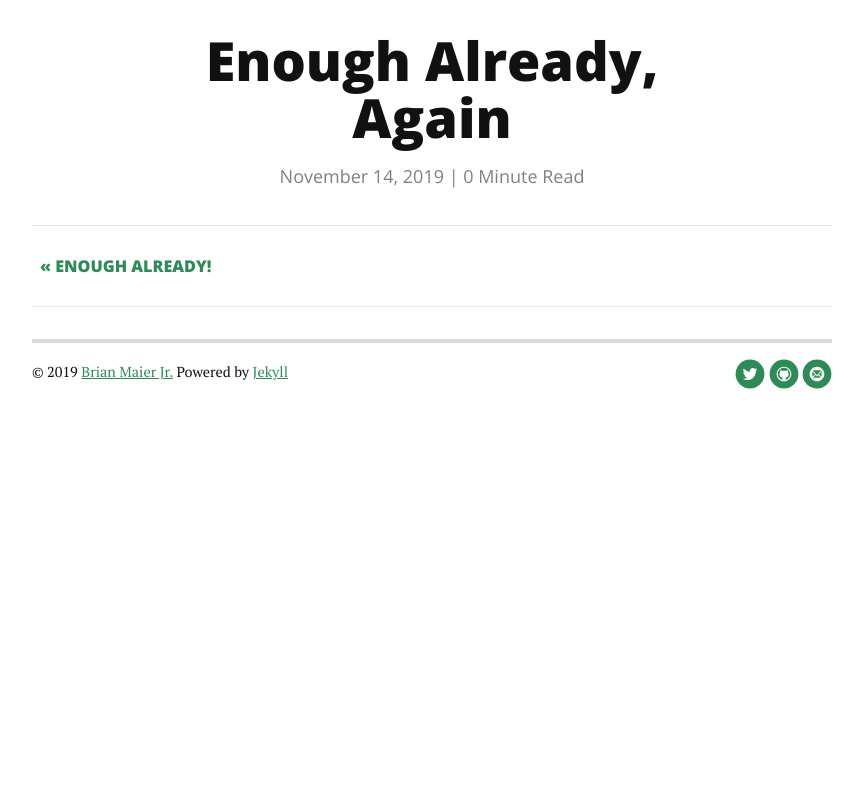
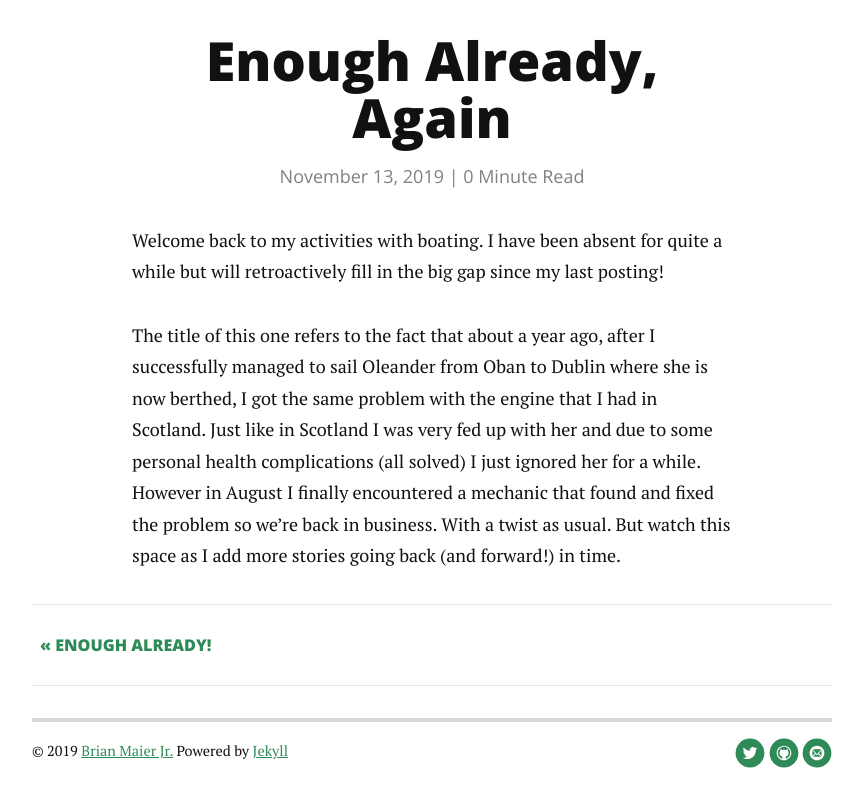
Before and after one commit to annard/annard.github.io, a Jekyll site: the page built from _posts/2019-11-14-enough_already,_again.markdown, in a window 1280 px wide. Shown: the part 270-1077 px from the top of the page, without its empty margins (208-1071 px from the left). Built offline with Jekyll 4.4.1, drawn with Linux system fonts in a browser that asks for light colours; nearby versions of some CDN libraries; before the commit the page ends 900 px from its top, so only the background shows below that.

Commit message:
Cleanup after a long absence
Added new article to restart this blog. Updated to latest ruby and latest v3 of
jekyll (since v4 has breaking changes). Now I can fully post from within Emacs
since I rekindled my love for this great editor.

```diff
--- a/Gemfile
+++ b/Gemfile
@@ -8,7 +8,7 @@ source "https://rubygems.org"
 #
 # This will help ensure the proper Jekyll version is running.
 # Happy Jekylling!
-gem "jekyll", "~> 3.5"
+gem "jekyll", "~> 3.8"
 
 # This is the default theme for new Jekyll sites. You may change this to anything you like.
 gem "minima", "~> 2.0"
@@ -19,8 +19,8 @@ gem "minima", "~> 2.0"
 
 # If you have any plugins, put them here!
 group :jekyll_plugins do
-  gem "jekyll-feed", "~> 0.9"
-  gem "github-pages", "~> 163"
+  gem "jekyll-feed", "~> 0.11"
+  gem "github-pages"
   gem "jekyll-paginate"
   gem "support-for"
 end
--- a/_config.yml
+++ b/_config.yml
@@ -47,7 +47,8 @@ social:
 # Exclude from processing.
 # The following items will not be processed, by default. Create a custom list
 # to override the default setting.
-# exclude:
+exclude:
+  - .hyde.el
 #   - Gemfile
 #   - Gemfile.lock
 #   - node_modules
--- a/_posts/2019-11-14-enough_already,_again.markdown
+++ b/_posts/2019-11-14-enough_already,_again.markdown
@@ -1,4 +1,17 @@
 ---
 layout: post
 title: "Enough Already, Again"
+date: 2019-11-13 23:56:50 +0000
+categories: boat
 ---
+Welcome back to my activities with boating. I have been absent for quite a while
+but will retroactively fill in the big gap since my last posting!
+
+The title of this one refers to the fact that about a year ago, after I
+successfully managed to sail Oleander from Oban to Dublin where she is now
+berthed, I got the same problem with the engine that I had in Scotland. Just
+like in Scotland I was very fed up with her and due to some personal health
+complications (all solved) I just ignored her for a while. However in August I
+finally encountered a mechanic that found and fixed the problem so we're back in
+business. With a twist as usual. But watch this space as I add more stories
+going back (and forward!) in time.
```
Also changed, not shown: about.md (+2 -1 lines), Gemfile.lock, 3 other files.
